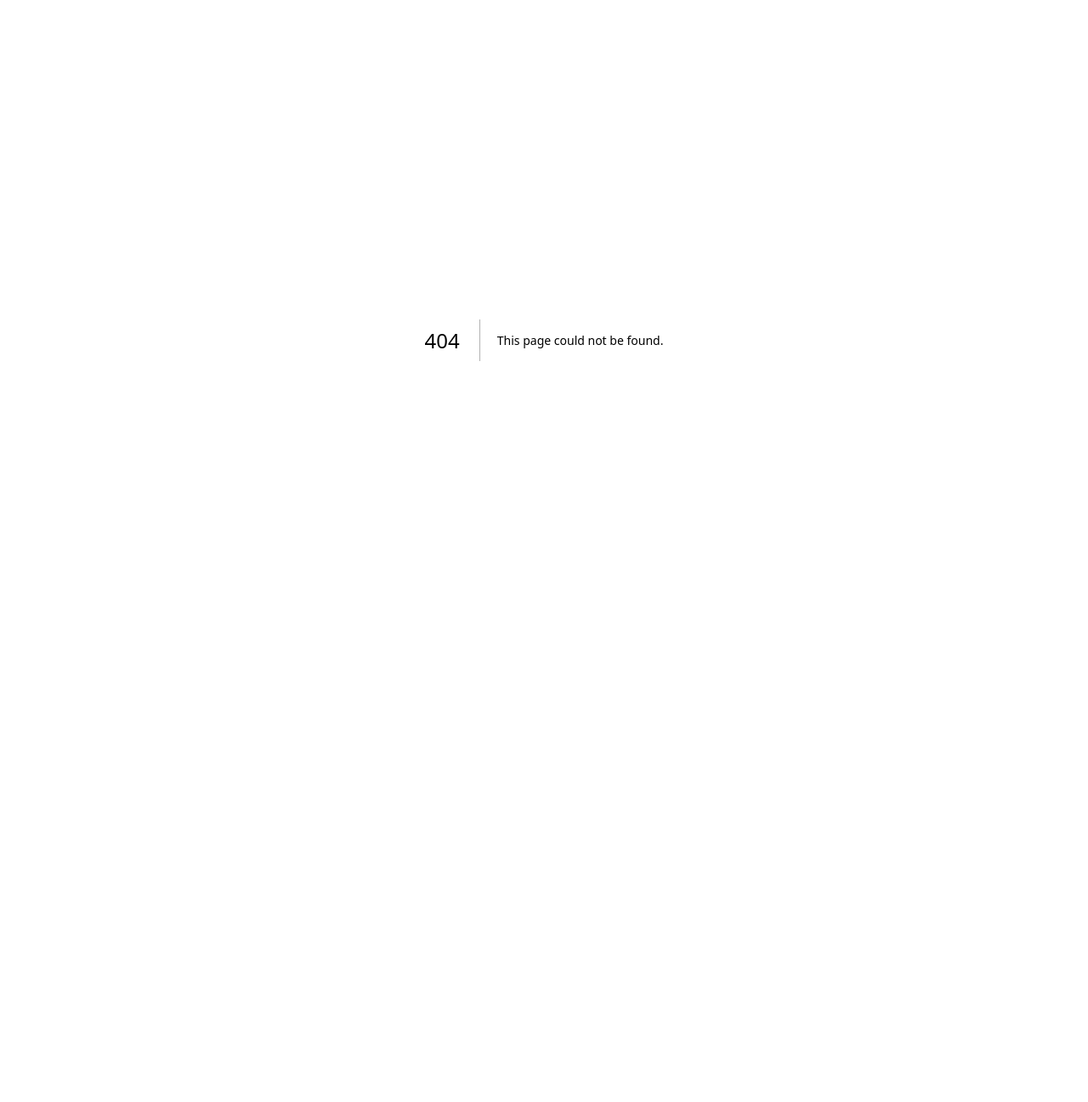
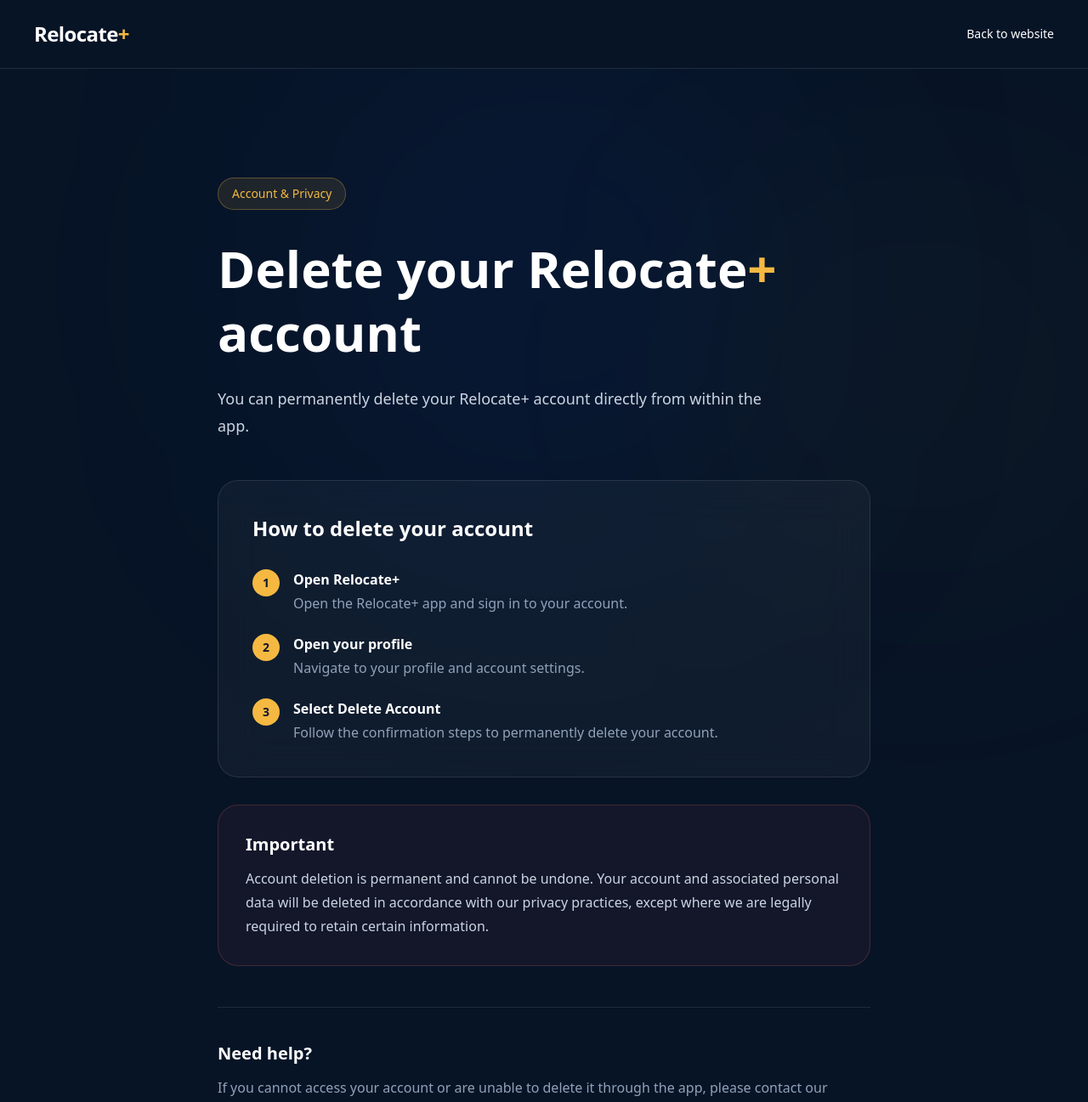
Before and after one commit to RelocateRed/relocateplus-web, a Next.js app: page /delete-account in a window 1280 px wide. Before the commit this address had no page. Shown: the top 1297 px of the page at 85% size. Before the commit the page ends 800 px from the top, so only its background shows below. Built offline with nearby package versions, Linux system fonts and the light colour scheme.

Commit message:
Add account deletion page

```diff
--- /dev/null
+++ b/app/delete-account/page.tsx
@@ -0,0 +1,148 @@
+import Link from "next/link";
+import Container from "@/components/ui/container";
+
+export const metadata = {
+  title: "Delete Account",
+  description:
+    "Learn how to permanently delete your Relocate+ account and associated data.",
+};
+
+export default function DeleteAccountPage() {
+  return (
+    <main className="min-h-screen bg-[#071426] text-white">
+      <header className="border-b border-white/10">
+        <Container>
+          <div className="flex h-20 items-center justify-between">
+            <Link
+              href="/"
+              className="text-2xl font-bold tracking-tight"
+            >
+              Relocate<span className="text-[#F5B942]">+</span>
+            </Link>
+
+            <Link
+              href="/"
+              className="text-sm text-slate-300 transition hover:text-white"
+            >
+              Back to website
+            </Link>
+          </div>
+        </Container>
+      </header>
+
+      <section className="relative overflow-hidden py-24 sm:py-32">
+        <div className="absolute left-1/2 top-0 h-[500px] w-[500px] -translate-x-1/2 rounded-full bg-blue-600/10 blur-[160px]" />
+        <div className="absolute right-0 top-40 h-[400px] w-[400px] rounded-full bg-yellow-400/5 blur-[150px]" />
+
+        <Container>
+          <div className="relative mx-auto max-w-3xl">
+            <div className="mb-8 inline-flex rounded-full border border-[#F5B942]/30 bg-[#F5B942]/10 px-4 py-2 text-sm font-medium text-[#F5B942]">
+              Account & Privacy
+            </div>
+
+            <h1 className="font-heading text-4xl font-bold leading-tight sm:text-5xl lg:text-6xl">
+              Delete your Relocate
+              <span className="text-[#F5B942]">+</span> account
+            </h1>
+
+            <p className="mt-6 max-w-2xl text-lg leading-8 text-slate-300">
+              You can permanently delete your Relocate+ account directly
+              from within the app.
+            </p>
+
+            <div className="mt-12 rounded-3xl border border-white/10 bg-white/[0.04] p-8 backdrop-blur-xl sm:p-10">
+              <h2 className="font-heading text-2xl font-semibold">
+                How to delete your account
+              </h2>
+
+              <ol className="mt-8 space-y-6">
+                <li className="flex gap-4">
+                  <span className="flex h-8 w-8 shrink-0 items-center justify-center rounded-full bg-[#F5B942] text-sm font-bold text-slate-900">
+                    1
+                  </span>
+                  <div>
+                    <h3 className="font-semibold text-white">
+                      Open Relocate+
+                    </h3>
+                    <p className="mt-1 text-slate-400">
+                      Open the Relocate+ app and sign in to your account.
+                    </p>
+                  </div>
+                </li>
+
+                <li className="flex gap-4">
+                  <span className="flex h-8 w-8 shrink-0 items-center justify-center rounded-full bg-[#F5B942] text-sm font-bold text-slate-900">
+                    2
+                  </span>
+                  <div>
+                    <h3 className="font-semibold text-white">
+                      Open your profile
+                    </h3>
+                    <p className="mt-1 text-slate-400">
+                      Navigate to your profile and account settings.
+                    </p>
+                  </div>
+                </li>
+
+                <li className="flex gap-4">
+                  <span className="flex h-8 w-8 shrink-0 items-center justify-center rounded-full bg-[#F5B942] text-sm font-bold text-slate-900">
+                    3
+                  </span>
+                  <div>
+                    <h3 className="font-semibold text-white">
+                      Select Delete Account
+                    </h3>
+                    <p className="mt-1 text-slate-400">
+                      Follow the confirmation steps to permanently delete
+                      your account.
+                    </p>
+                  </div>
+                </li>
+              </ol>
+            </div>
+
+            <div className="mt-8 rounded-3xl border border-red-400/20 bg-red-400/5 p-8">
+              <h2 className="font-heading text-xl font-semibold">
+                Important
+              </h2>
+
+              <p className="mt-3 leading-7 text-slate-300">
+                Account deletion is permanent and cannot be undone. Your
+                account and associated personal data will be deleted in
+                accordance with our privacy practices, except where we are
+                legally required to retain certain information.
+              </p>
+            </div>
+
+            <div className="mt-12 border-t border-white/10 pt-10">
+              <h2 className="font-heading text-xl font-semibold">
+                Need help?
+              </h2>
+
+              <p className="mt-3 leading-7 text-slate-400">
+                If you cannot access your account or are unable to delete
+                it through the app, please contact our support team.
+              </p>
+
+              <div className="mt-6 flex flex-wrap gap-4">
+                <Link
+                  href="/support"
+                  className="inline-flex items-center justify-center rounded-xl bg-[#F5B942] px-6 py-3 text-sm font-semibold text-slate-900 transition hover:bg-[#e6ab39]"
+                >
+                  Contact Support
+                </Link>
+
+                <Link
+                  href="/privacy"
+                  className="inline-flex items-center justify-center rounded-xl border border-white/15 bg-white/5 px-6 py-3 text-sm font-semibold text-white transition hover:bg-white/10"
+                >
+                  Privacy Policy
+                </Link>
+              </div>
+            </div>
+          </div>
+        </Container>
+      </section>
+    </main>
+  );
+}
--- a/components/sections/footer.tsx
+++ b/components/sections/footer.tsx
@@ -5,23 +5,18 @@
 export default function Footer() {
   return (
     <footer className="border-t border-slate-200 bg-[#F8FBFF]">
-
       <Container>
-
         <div className="grid gap-16 py-20 lg:grid-cols-[1.5fr_1fr_1fr_1fr]">
 
           {/* Brand */}
 
           <div>
-
             <div className="flex items-center gap-3">
-
               <div className="flex h-12 w-12 items-center justify-center rounded-2xl bg-[#2563EB] text-xl font-bold text-white">
                 R
               </div>
 
               <div>
-
                 <h2 className="text-xl font-bold text-slate-900">
                   Relocate+
                 </h2>
@@ -29,127 +24,154 @@
                 <p className="text-sm text-slate-500">
                   Move abroad with confidence.
                 </p>
-
               </div>
-
             </div>
 
             <p className="mt-8 max-w-sm leading-8 text-slate-600">
-
               The complete relocation companion for planning,
               organizing documents and tracking every step
               of your international move.
-
             </p>
-
           </div>
 
           {/* Product */}
 
           <div>
-
             <h3 className="font-semibold text-slate-900">
               Product
             </h3>
 
             <div className="mt-6 flex flex-col gap-4">
-
-    <a href="#why-relocate" className="text-slate-600 hover:text-[#2563EB] duration-300">
+              <a
+                href="#why-relocate"
+                className="text-slate-600 duration-300 hover:text-[#2563EB]"
+              >
                 Features
               </a>
 
-    <a href="#roadmaps" className="text-slate-600 hover:text-[#2563EB] duration-300">
+              <a
+                href="#roadmaps"
+                className="text-slate-600 duration-300 hover:text-[#2563EB]"
+              >
                 Roadmaps
               </a>
 
-    <a href="#documents" className="text-slate-600 hover:text-[#2563EB] duration-300">
+              <a
+                href="#documents"
+                className="text-slate-600 duration-300 hover:text-[#2563EB]"
+              >
                 Documents
               </a>
 
-    <a href="#ai" className="text-slate-600 hover:text-[#2563EB] duration-300">
+              <a
+                href="#ai"
+                className="text-slate-600 duration-300 hover:text-[#2563EB]"
+              >
                 AI Assistant
               </a>
-
             </div>
-
           </div>
 
           {/* Company */}
 
           <div>
-
             <h3 className="font-semibold text-slate-900">
               Company
             </h3>
 
             <div className="mt-6 flex flex-col gap-4">
-
-              <Link href="/about" className="text-slate-600 hover:text-[#2563EB] duration-300">
+              <Link
+                href="/about"
+                className="text-slate-600 duration-300 hover:text-[#2563EB]"
+              >
                 About
               </Link>
 
-              <Link href="/contact" className="text-slate-600 hover:text-[#2563EB] duration-300">
+              <Link
+                href="/contact"
+                className="text-slate-600 duration-300 hover:text-[#2563EB]"
+              >
                 Contact
               </Link>
 
-              <Link href="/support" className="text-slate-600 hover:text-[#2563EB] duration-300">
+              <Link
+                href="/support"
+                className="text-slate-600 duration-300 hover:text-[#2563EB]"
+              >
                 Support
               </Link>
-
             </div>
-
           </div>
 
           {/* Legal */}
 
           <div>
-
             <h3 className="font-semibold text-slate-900">
               Legal
             </h3>
 
             <div className="mt-6 flex flex-col gap-4">
-
-              <Link href="/privacy" className="text-slate-600 hover:text-[#2563EB] duration-300">
+              <Link
+                href="/privacy"
+                className="text-slate-600 duration-300 hover:text-[#2563EB]"
+              >
                 Privacy Policy
               </Link>
 
-              <Link href="/terms" className="text-slate-600 hover:text-[#2563EB] duration-300">
+              <Link
+                href="/terms"
+                className="text-slate-600 duration-300 hover:text-[#2563EB]"
+              >
                 Terms of Service
               </Link>
 
+              <Link
+                href="/delete-account"
+                className="text-slate-600 duration-300 hover:text-[#2563EB]"
+              >
+                Delete Account
+              </Link>
             </div>
-
           </div>
 
         </div>
 
         <div className="flex flex-col items-center justify-between gap-6 border-t border-slate-200 py-8 text-sm text-slate-500 md:flex-row">
-
           <p>
             © 2026 Relocate+. All rights reserved.
           </p>
 
           <div className="flex gap-8">
-
-            <Link href="/privacy" className="hover:text-[#2563EB] duration-300">
+            <Link
+              href="/privacy"
+              className="duration-300 hover:text-[#2563EB]"
+            >
               Privacy
             </Link>
 
-            <Link href="/terms" className="hover:text-[#2563EB] duration-300">
+            <Link
+              href="/terms"
+              className="duration-300 hover:text-[#2563EB]"
+            >
               Terms
             </Link>
 
-            <Link href="/contact" className="hover:text-[#2563EB] duration-300">
+            <Link
+              href="/delete-account"
+              className="duration-300 hover:text-[#2563EB]"
+            >
+              Delete Account
+            </Link>
+
+            <Link
+              href="/contact"
+              className="duration-300 hover:text-[#2563EB]"
+            >
               Contact
             </Link>
-
           </div>
-
         </div>
-
       </Container>
-
     </footer>
   );
 }
```
Lines whose indentation alone changed are shown as unchanged.
